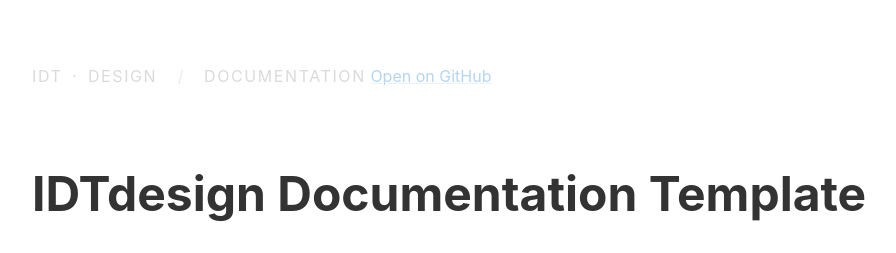
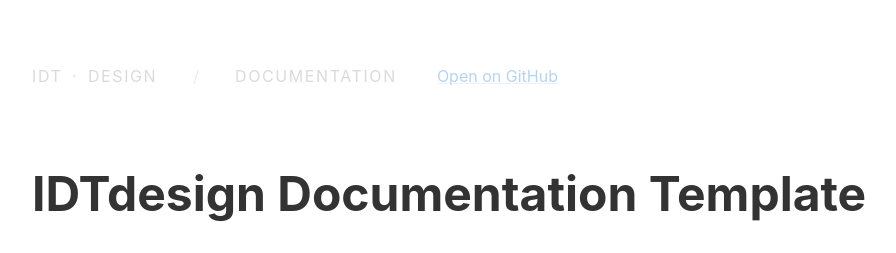
Before and after one commit to IDTdesign/template, a Jekyll site: the page built from README.md, in a window 1280 px wide. Shown: the top 253 px of the page, without its empty margins (96-992 px from the left). Built offline with Jekyll 4.4.1, drawn with Linux system fonts in a browser that asks for light colours; our own code applies the rules of GitHub Pages for plain Markdown files; a style sheet for code colours, icons or effects is not loaded.

Commit message:
updated header

```diff
--- a/_includes/head.html
+++ b/_includes/head.html
@@ -7,12 +7,9 @@
   <meta name="description" content="{{ page.excerpt | default: site.description | strip_html | normalize_whitespace | truncate: 160 | escape }}">
 
   <link rel="stylesheet" href="{{ "/assets/css/docs.css" | relative_url }}">
+  <link rel="stylesheet" href="https://unpkg.com/space.less@0.0.2/space.min.css ">
   <link rel="canonical" href="{{ page.url | replace:'index.html','' | absolute_url }}">
   <link rel="alternate" type="application/rss+xml" title="{{ site.title | escape }}" href="{{ "/feed.xml" | relative_url }}">
-
-  {% if jekyll.environment == 'production' and site.google_analytics %}
-  {% include google-analytics.html %}
-  {% endif %}
 
   {% if jekyll.environment == 'production' and site.google_tag_manager %}
   {% include google-tag-manager-head.html %}
--- a/_includes/header.html
+++ b/_includes/header.html
@@ -1,11 +1,11 @@
 <header class="blog-article-header" role="banner">
-    <nav class="breadcrumbs">
-        <a class="breadcrumbs-node" href="/">IDT&ensp;·&ensp;design</a>
-        <span class="breadcrumbs-separator">/</span>
-        <span class="breadcrumbs-node">{{ site.title }}</span>
+    <nav class="breadcrumbs row">
+        <a class="breadcrumbs-node col-xxs-shrink" href="/">IDT&ensp;·&ensp;design</a>
+        <span class="breadcrumbs-separator col-xxs-shrink">/</span>
+        <span class="breadcrumbs-node col-xxs-shrink">{{ site.title }}</span>
 
         {% if site.github_link %}
-        <a class="github-button" href="{{ site.github_link }}" data-style="mega" aria-label="Open on GitHub">Open on GitHub</a>
+        <a class="github-button col-xxs-shrink space-auto-left-xs" href="{{ site.github_link }}" data-style="mega" aria-label="Open on GitHub">Open on GitHub</a>
         {% endif %}
     </nav>
 </header>
```
